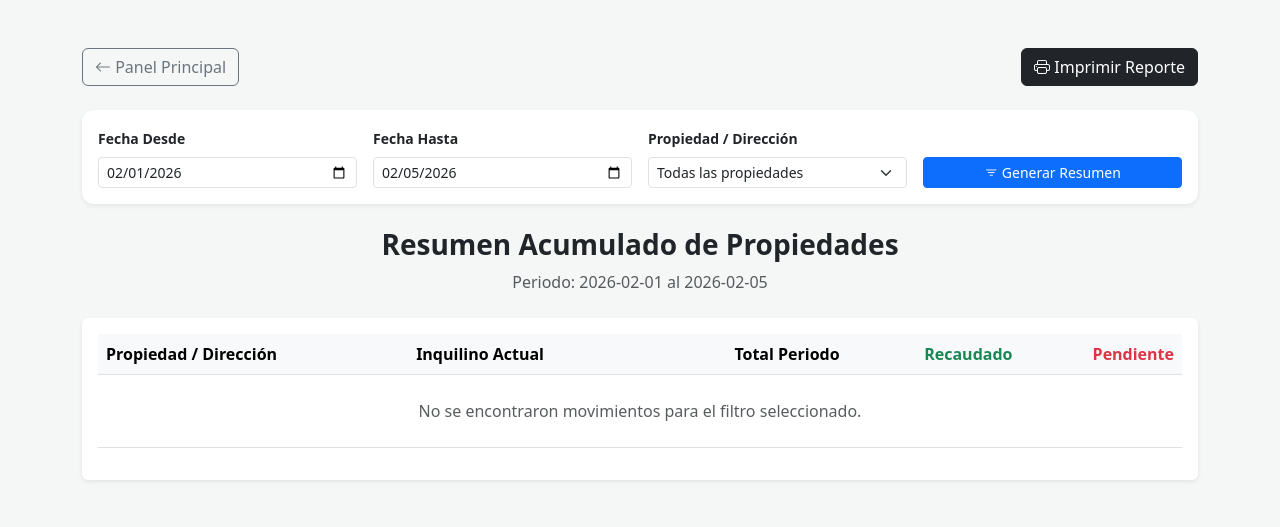
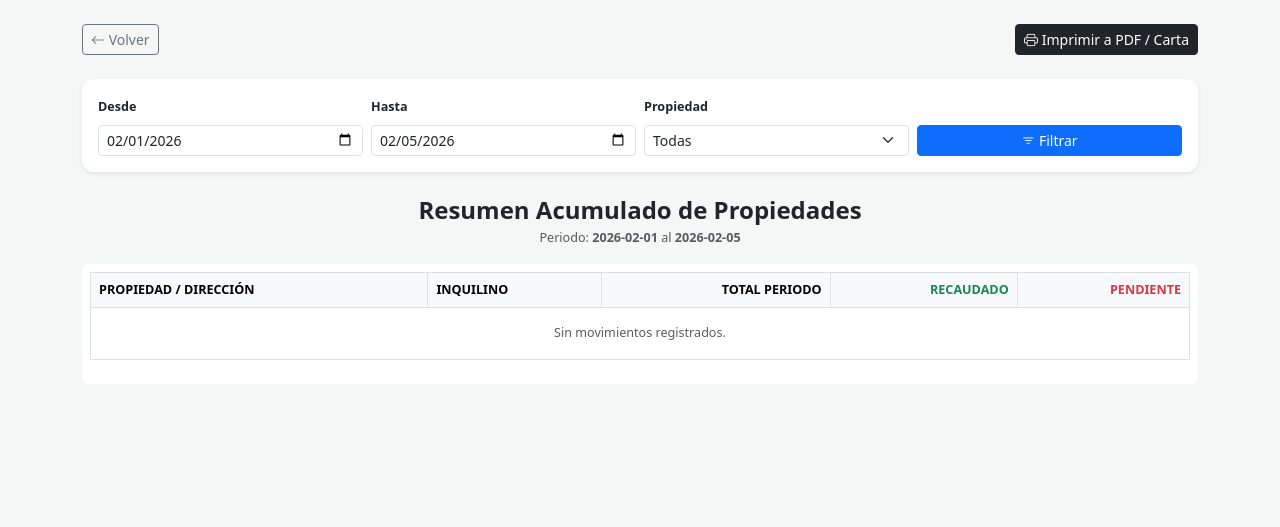
Before and after one commit to osmanmelendez485-glitch/Web, a Flask app: page /resumen_propiedades in a window 1280 px wide. Shown: the top 527 px of the page. Run offline with Flask 3, Linux system fonts and the light colour scheme; the visitor is signed in with stand-in values (Sample User, id 1); data that the repository does not hold is empty.

Commit message:
pdf contratol

```diff
--- a/app.py
+++ b/app.py
@@ -10,6 +10,9 @@ from flask import Flask, render_template, request, redirect, url_for, session, j
 import firebase_admin
 from firebase_admin import credentials, firestore
 from werkzeug.utils import secure_filename
+from firebase_admin import storage
+from google.cloud.firestore_v1.base_query import FieldFilter
+
 
 app = Flask(__name__)
 app.secret_key = 'tu_llave_secreta_aqui'
@@ -117,12 +120,15 @@ def dashboard():
         return f"Error en Dashboard: {e}"
 
 # --- GUARDAR / EDITAR ---
+
 @app.route('/save', methods=['POST'])
 def save():
     if 'user' not in session: return redirect(url_for('login_page'))
 
     d = request.form
     emp_id = d.get('id')
+
+
 
     # --- 1. PROCESAMIENTO SEGURO DE FECHA DE REGISTRO ---
     # Capturamos el dato y quitamos espacios
@@ -209,13 +215,75 @@ def save():
             db.collection('Empleados').document(new_id).collection('Pagos').add(pago_doc)
             fecha_venc += relativedelta(months=1)
 
-        flash(f"Contrato {num_contrato} creado con éxito", "success")
+            # Al final de tu función def save():
+        #flash(f"Contrato {num_contrato} procesado", "success")
+    #return redirect(url_for('ver_contrato', num_contrato=num_contrato))
+
+    flash(f"Contrato {num_contrato} creado con éxito", "success")
 
     return redirect(url_for('dashboard'))
 
+
+#Boveda de contratos
+
+@app.route('/boveda_contratos')  # <--- Mira que no tenga espacios al final
+def boveda_contratos():
+    if 'user' not in session: return redirect(url_for('login_page'))
+
+    docs = db.collection('Empleados').order_by('nombre').stream()
+    lista_documentos = []
+    for d in docs:
+        item = d.to_dict()
+        if item.get('url_contrato_pdf'):
+            item['id'] = d.id
+            lista_documentos.append(item)
+
+    return render_template('boveda.html', documentos=lista_documentos)
+
 #-----------
+####Gestio de contratos
+
+@app.route('/detalle_contrato/<id>')  # Recibe el ID
+def ver_contrato(id):
+    if 'user' not in session: return redirect(url_for('login_page'))
+
+    # Buscamos directamente el documento por su ID único
+    doc_ref = db.collection('Empleados').document(id).get()
+
+    if doc_ref.exists:
+        contrato = doc_ref.to_dict()
+        # Pasamos los datos del contrato y el ID del documento
+        return render_template('detalle_contrato.html', c=contrato, id=doc_ref.id)
+    else:
+        flash("Contrato no encontrado", "danger")
+        return redirect('/')
+
+#Editar adjunto contrato
+
+@app.route('/vincular_drive_pdf', methods=['POST'])
+def vincular_drive_pdf():
+    if 'user' not in session: return redirect(url_for('login_page'))
+
+    emp_id = request.form.get('id')
+    link_drive = request.form.get('link_pdf')
+
+    if emp_id and link_drive:
+        try:
+            # .update() SOLO modifica el campo url_contrato_pdf
+            # Mantiene intactos: nombre, cedula, canon, agua, luz, etc.
+            db.collection('Empleados').document(emp_id).update({
+                'url_contrato_pdf': link_drive
+            })
+            flash("Enlace de Google Drive vinculado con éxito", "success")
+        except Exception as e:
+            flash(f"Error al vincular: {e}", "danger")
+
+    return redirect(url_for('ver_contrato', id=emp_id))
 
 
+
+
+#####
 @app.route('/gestionar_deposito/<e_id>/<p_id>/<accion>')
 def gestionar_deposito(e_id, p_id, accion):
     if 'user' not in session: return redirect(url_for('login_page'))
@@ -386,8 +454,8 @@ def resumen_propiedades():
 
         # 3. Consultar subcolección de pagos usando .where()
         pagos_query = db.collection('Empleados').document(e_id).collection('Pagos')\
-            .where('fecha_vencimiento', '>=', fecha_desde)\
-            .where('fecha_vencimiento', '<=', fecha_hasta).stream()
+            .where(filter=FieldFilter('fecha_vencimiento', '>=', fecha_desde))\
+            .where(filter=FieldFilter('fecha_vencimiento', '<=', fecha_hasta)).stream()
 
         acumulado_propiedad = 0.0
         recaudado_propiedad = 0.0
@@ -421,14 +489,21 @@ def resumen_propiedades():
                            direccion_sel=direccion_sel)
 
 
+
 # app.py
 VERSION = "1.2.0" # Cambia esto cada vez que hagas un hito importante
+
 
 @app.context_processor
 def inject_version():
     # Esto permite que {{ app_version }} funcione en TODOS tus HTML
     return dict(app_version=VERSION)
 
+
+
+
+
+
 if __name__ == '__main__':
     port = int(os.environ.get('PORT', 5000))
     # Usa debug=False para producción en Render
--- a/templates/resumen_acumulado.html
+++ b/templates/resumen_acumulado.html
@@ -2,90 +2,106 @@
 <html lang="es">
 <head>
     <meta charset="UTF-8">
-    <title>Resumen Acumulado por Propiedad</title>
+    <title>Reporte_Acumulado_{{ direccion_sel if direccion_sel else 'General' }}</title>
     <link href="https://cdn.jsdelivr.net/npm/bootstrap@5.3.0/dist/css/bootstrap.min.css" rel="stylesheet">
     <link rel="stylesheet" href="https://cdn.jsdelivr.net/npm/bootstrap-icons@1.11.1/font/bootstrap-icons.css">
     <style>
-        body { background-color: #f4f7f6; }
-        .card-resumen { border: none; border-radius: 12px; transition: transform 0.2s; }
-        @media print { .no-print { display: none !important; } body { background: white; } }
+        body { background-color: #f4f7f6; font-size: 0.9rem; }
+        .card-resumen { border: none; border-radius: 12px; }
+
+        /* Ajustes específicos para Impresión */
+        @media print {
+            @page {
+                size: letter; /* Fuerza tamaño carta */
+                margin: 1cm;
+            }
+            body {
+                background: white !important;
+                font-size: 10pt !important; /* Letra más pequeña para impresión */
+                color: black;
+            }
+            .no-print { display: none !important; }
+            .container { width: 100% !important; max-width: 100% !important; padding: 0 !important; }
+            .shadow-sm { box-shadow: none !important; border: 1px solid #ddd !important; }
+            .table { width: 100% !important; border-collapse: collapse !important; }
+            .table th, .table td { padding: 4px 8px !important; } /* Celdas más compactas */
+            h3 { font-size: 16pt !important; }
+        }
+
+        .table-compact th, .table-compact td { padding: 0.5rem; }
     </style>
 </head>
 <body>
-    <div class="container py-5">
+    <div class="container py-4">
         <div class="d-flex justify-content-between align-items-center mb-4 no-print">
-            <a href="/dashboard" class="btn btn-outline-secondary"><i class="bi bi-arrow-left"></i> Panel Principal</a>
-            <button onclick="window.print()" class="btn btn-dark"><i class="bi bi-printer"></i> Imprimir Reporte</button>
+            <a href="/dashboard" class="btn btn-outline-secondary btn-sm"><i class="bi bi-arrow-left"></i> Volver</a>
+            <button onclick="window.print()" class="btn btn-dark btn-sm"><i class="bi bi-printer"></i> Imprimir a PDF / Carta</button>
         </div>
 
         <div class="card card-resumen shadow-sm mb-4 no-print">
             <div class="card-body">
-                <form method="POST" class="row g-3 align-items-end">
+                <form method="POST" class="row g-2 align-items-end">
                     <div class="col-md-3">
-                        <label class="form-label fw-bold small">Fecha Desde</label>
+                        <label class="form-label fw-bold small">Desde</label>
                         <input type="date" name="desde" class="form-control form-control-sm" value="{{ desde }}">
                     </div>
                     <div class="col-md-3">
-                        <label class="form-label fw-bold small">Fecha Hasta</label>
+                        <label class="form-label fw-bold small">Hasta</label>
                         <input type="date" name="hasta" class="form-control form-control-sm" value="{{ hasta }}">
                     </div>
-
                     <div class="col-md-3">
-                        <label class="form-label fw-bold small">Propiedad / Dirección</label>
+                        <label class="form-label fw-bold small">Propiedad</label>
                         <select name="direccion" class="form-select form-select-sm">
-                            <option value="">Todas las propiedades</option>
+                            <option value="">Todas</option>
                             {% set opciones = ["Miguel Jarquín", "Chinandega", "Invercasa SAFI", "Modulo 1", "Modulo 2"] %}
                             {% for opcion in opciones %}
-                                <option value="{{ opcion }}" {% if direccion_sel == opcion %}selected{% endif %}>
-                                    {{ opcion }}
-                                </option>
+                                <option value="{{ opcion }}" {% if direccion_sel == opcion %}selected{% endif %}>{{ opcion }}</option>
                             {% endfor %}
                         </select>
                     </div>
-
                     <div class="col-md-3">
-                        <button type="submit" class="btn btn-primary btn-sm w-100"><i class="bi bi-filter"></i> Generar Resumen</button>
+                        <button type="submit" class="btn btn-primary btn-sm w-100"><i class="bi bi-filter"></i> Filtrar</button>
                     </div>
                 </form>
             </div>
         </div>
 
-        <div class="text-center mb-4">
-            <h3 class="fw-bold">Resumen Acumulado de Propiedades</h3>
-            <p class="text-muted">
-                Periodo: {{ desde }} al {{ hasta }}
-                {% if direccion_sel %} | <strong>Filtrado por: {{ direccion_sel }}</strong>{% endif %}
+        <div class="text-center mb-3">
+            <h4 class="fw-bold mb-1">Resumen Acumulado de Propiedades</h4>
+            <p class="text-muted small">
+                Periodo: <strong>{{ desde }}</strong> al <strong>{{ hasta }}</strong>
+                {% if direccion_sel %} | Propiedad: <strong>{{ direccion_sel }}</strong>{% endif %}
             </p>
         </div>
 
-        <div class="table-responsive bg-white p-3 rounded shadow-sm">
-            <table class="table table-hover align-middle">
+        <div class="table-responsive bg-white p-2 rounded">
+            <table class="table table-bordered table-sm align-middle table-compact">
                 <thead class="table-light">
-                    <tr>
+                    <tr class="small text-uppercase">
                         <th>Propiedad / Dirección</th>
-                        <th>Inquilino Actual</th>
+                        <th>Inquilino</th>
                         <th class="text-end">Total Periodo</th>
                         <th class="text-end text-success">Recaudado</th>
                         <th class="text-end text-danger">Pendiente</th>
                     </tr>
                 </thead>
-                <tbody>
+                <tbody class="small">
                     {% for r in resumen %}
                     <tr>
-                        <td><i class="bi bi-house-door text-primary me-2"></i><strong>{{ r.direccion }}</strong></td>
+                        <td><strong>{{ r.direccion }}</strong></td>
                         <td>{{ r.inquilino }}</td>
-                        <td class="text-end fw-bold">C$ {{ "{:,.2f}".format(r.total) }}</td>
+                        <td class="text-end">C$ {{ "{:,.2f}".format(r.total) }}</td>
                         <td class="text-end text-success">C$ {{ "{:,.2f}".format(r.recaudado) }}</td>
                         <td class="text-end text-danger">C$ {{ "{:,.2f}".format(r.pendiente) }}</td>
                     </tr>
                     {% else %}
                     <tr>
-                        <td colspan="5" class="text-center text-muted py-4">No se encontraron movimientos para el filtro seleccionado.</td>
+                        <td colspan="5" class="text-center text-muted py-3">Sin movimientos registrados.</td>
                     </tr>
                     {% endfor %}
                 </tbody>
                 {% if resumen %}
-                <tfoot class="table-secondary">
+                <tfoot class="table-secondary small">
                     {% set total_general = resumen | map(attribute='total') | sum %}
                     {% set total_recaudado = resumen | map(attribute='recaudado') | sum %}
                     {% set total_pendiente = resumen | map(attribute='pendiente') | sum %}
@@ -99,6 +115,14 @@
                 {% endif %}
             </table>
         </div>
+
+        <div class="mt-4 d-none d-print-block">
+            <div class="row pt-5 mt-5">
+                <div class="col-4 border-top text-center small">Elaborado por</div>
+                <div class="col-4"></div>
+                <div class="col-4 border-top text-center small">Recibido (Firma y Sello)</div>
+            </div>
+        </div>
     </div>
 </body>
 </html>
```
Also changed, not shown: templates/editar.html (+70 -41 lines), templates/index.html (+44 -16 lines), 1 other file.
